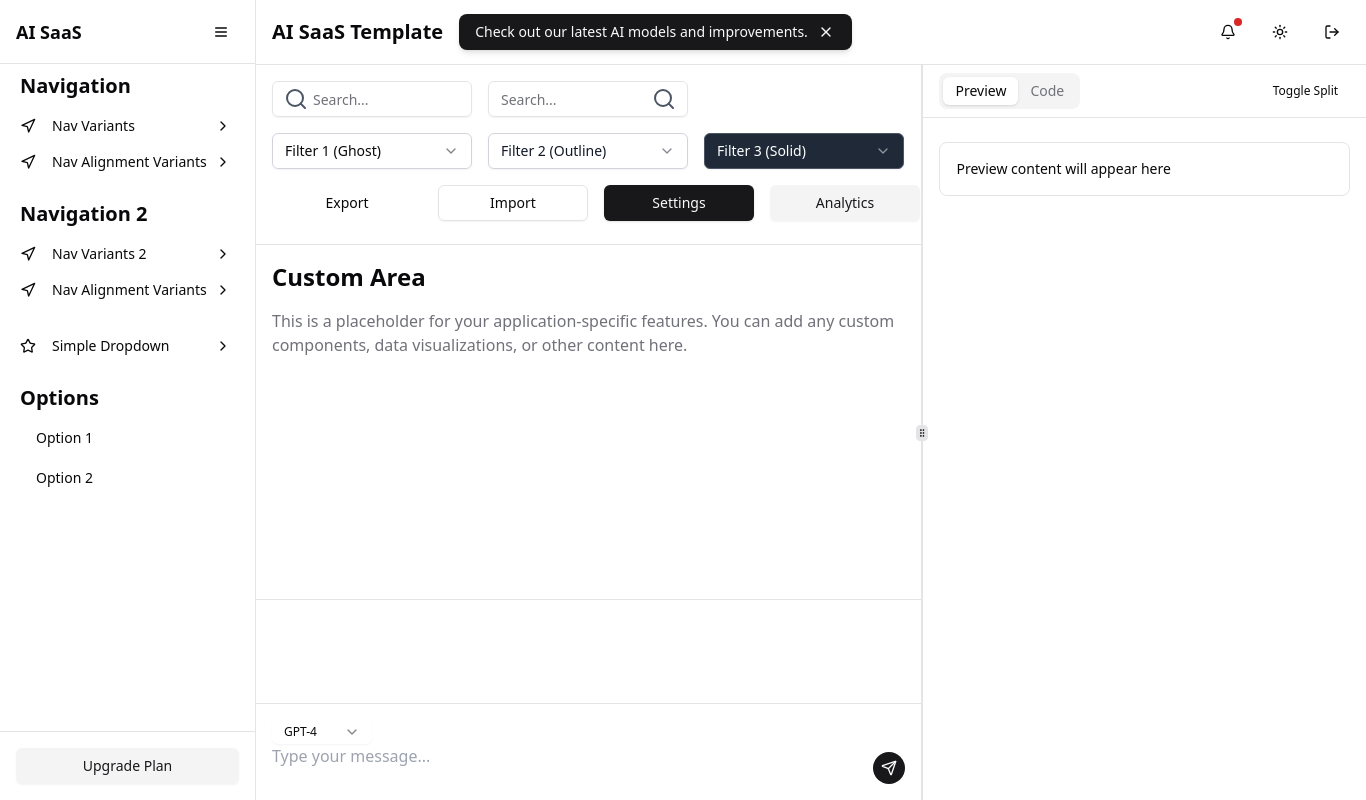
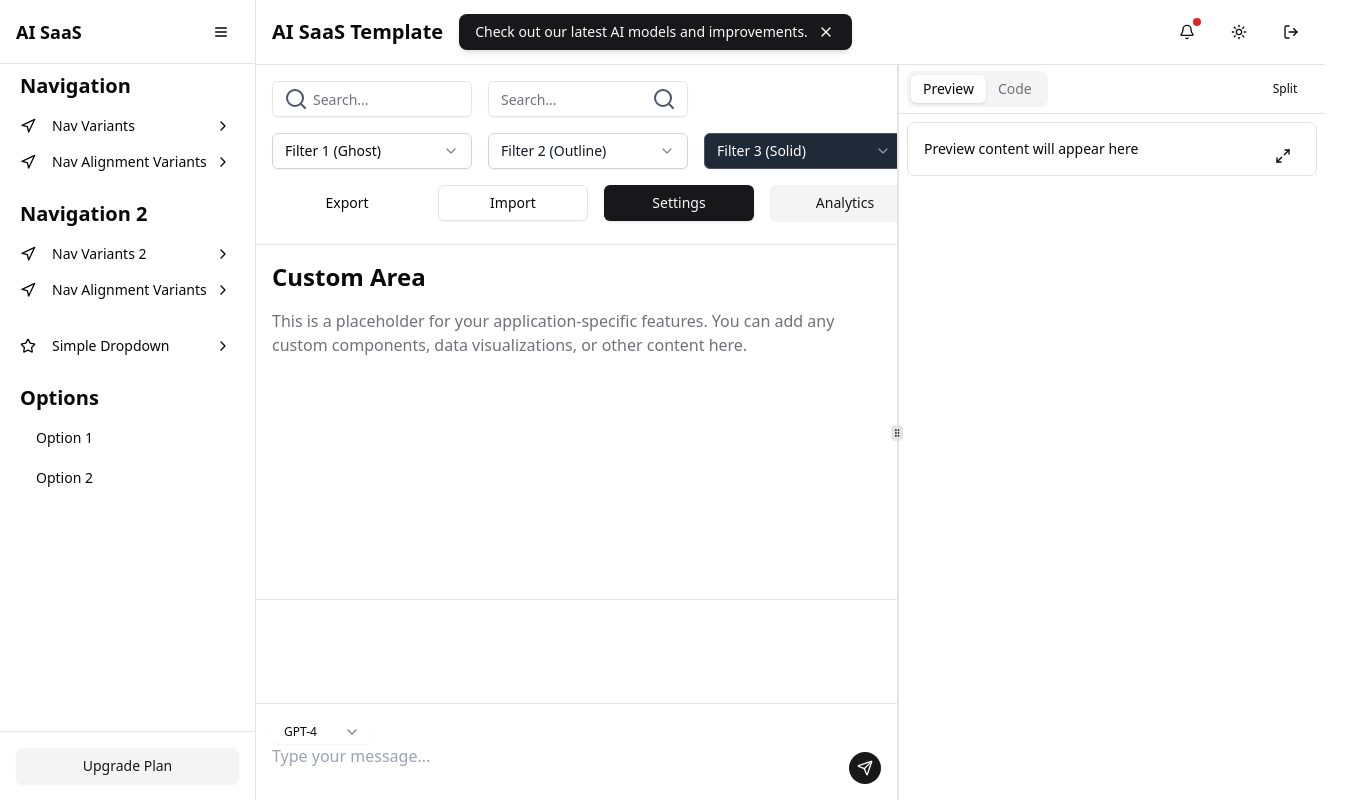
Before and after one commit to ahammadabdullah/saasify, a Next.js app: page / in a window 1280 px wide. Shown: the whole page, 1366 px wide, since content can reach past the window. Built offline with nearby package versions, Linux system fonts and the light colour scheme.

Commit message:
[feat] right panel

```diff
--- a/package.json
+++ b/package.json
@@ -28,12 +28,15 @@
     "react": "^18",
     "react-dom": "^18",
     "react-resizable-panels": "^2.1.7",
+    "react-split": "^2.0.14",
+    "react-syntax-highlighter": "^15.6.1",
     "tailwind-merge": "^2.5.5"
   },
   "devDependencies": {
     "@types/node": "^20",
     "@types/react": "^18",
     "@types/react-dom": "^18",
+    "@types/react-syntax-highlighter": "^15.5.13",
     "eslint": "^8",
     "eslint-config-next": "14.2.20",
     "postcss": "^8",
--- a/src/app/page.tsx
+++ b/src/app/page.tsx
@@ -44,7 +44,6 @@ export default function Page() {
               >
                 <Menu className="h-4 w-4" />
               </Button>
-              {/* Add any other mobile-specific controls here */}
             </div>
           )}
           <ResizablePanelGroup
--- a/src/components/providers/theme-provider.tsx
+++ b/src/components/providers/theme-provider.tsx
@@ -1,6 +1,5 @@
 "use client";
 
-import * as React from "react";
 import { ThemeProvider as NextThemesProvider } from "next-themes";
 
 type ThemeProviderProps = React.ComponentProps<typeof NextThemesProvider>;
--- a/src/components/right-panel.tsx
+++ b/src/components/right-panel.tsx
@@ -1,42 +1,85 @@
 "use client";
 
-import * as React from "react";
+import React, { useState } from "react";
 import { Button } from "@/components/ui/button";
 import { ScrollArea } from "@/components/ui/scroll-area";
-import { Tabs, TabsContent, TabsList, TabsTrigger } from "@/components/ui/tabs";
 
-export function RightPanel() {
+import { Minimize2, X } from "lucide-react";
+import { VerticalTabs } from "./right-panel/VerticalTabs";
+import { HorizontalTabs } from "./right-panel/HorizontalTabs";
+
+function ExpandedPreview({
+  content,
+  onClose,
+}: {
+  content: React.ReactNode;
+  onClose: () => void;
+}) {
   return (
-    <div className="h-full border-l">
-      <Tabs defaultValue="preview" className="h-full">
-        <div className="flex items-center justify-between border-b px-4 py-2">
-          <TabsList>
-            <TabsTrigger value="preview">Preview</TabsTrigger>
-            <TabsTrigger value="code">Code</TabsTrigger>
-          </TabsList>
-          <Button variant="ghost" size="sm" className="hidden sm:inline-flex">
-            Toggle Split
+    <div className="fixed inset-0 z-50 bg-background/80 backdrop-blur-sm flex items-center justify-center p-4">
+      <div className="relative w-full max-w-4xl h-[90vh] bg-background rounded-lg shadow-lg flex flex-col">
+        <div className="flex justify-between items-center p-4 border-b">
+          <h2 className="text-lg font-semibold">Expanded Preview</h2>
+          <Button variant="ghost" size="icon" onClick={onClose}>
+            <X className="h-4 w-4" />
           </Button>
         </div>
-        <TabsContent value="preview" className="h-[calc(100%-53px)]">
-          <ScrollArea className="h-full">
-            <div className="p-4">
-              <div className="rounded-lg border p-4">
-                <div className="text-sm">Preview content will appear here</div>
-              </div>
-            </div>
-          </ScrollArea>
-        </TabsContent>
-        <TabsContent value="code" className="h-[calc(100%-53px)]">
-          <ScrollArea className="h-full">
-            <div className="p-4">
-              <pre className="rounded-lg bg-muted p-4">
-                <code className="text-sm">{" // Code will appear here"}</code>
-              </pre>
-            </div>
-          </ScrollArea>
-        </TabsContent>
-      </Tabs>
+        <ScrollArea className="flex-grow p-6">
+          <div className="max-w-2xl mx-auto">{content}</div>
+        </ScrollArea>
+      </div>
     </div>
   );
 }
+export function RightPanel() {
+  const [isSplit, setIsSplit] = useState(false);
+  const [isExpanded, setIsExpanded] = useState(false);
+  const [activeTab, setActiveTab] = useState<"preview" | "code">("preview");
+
+  const previewContent = (
+    <div className="rounded-lg border p-4">
+      <div className="text-sm">Preview content will appear here</div>
+    </div>
+  );
+
+  const codeContent = `
+// Sample code
+function greeting(name) {
+  return \`Hello, \${name}!\`;
+}
+
+console.log(greeting('World'));
+`;
+
+  return (
+    <div className="h-full border-l flex flex-col">
+      <div className="flex-1 overflow-hidden">
+        {isSplit ? (
+          <VerticalTabs
+            setIsSplit={setIsSplit}
+            isSplit={isSplit}
+            previewContent={previewContent}
+            codeContent={codeContent}
+            onExpand={() => setIsExpanded(true)}
+          />
+        ) : (
+          <HorizontalTabs
+            setIsSplit={setIsSplit}
+            isSplit={isSplit}
+            activeTab={activeTab}
+            setActiveTab={(tab) => setActiveTab(tab as "preview" | "code")}
+            previewContent={previewContent}
+            codeContent={codeContent}
+            onExpand={() => setIsExpanded(true)}
+          />
+        )}
+      </div>
+      {isExpanded && (
+        <ExpandedPreview
+          content={previewContent}
+          onClose={() => setIsExpanded(false)}
+        />
+      )}
+    </div>
+  );
+}
--- /dev/null
+++ b/src/components/right-panel/CopyButton.tsx
@@ -0,0 +1,36 @@
+import React, { useState } from 'react'
+import { Button } from "@/components/ui/button"
+import { Check, Copy } from 'lucide-react'
+
+interface CopyButtonProps {
+  text: string
+}
+
+export function CopyButton({ text }: CopyButtonProps) {
+  const [isCopied, setIsCopied] = useState(false)
+
+  const copyToClipboard = async () => {
+    try {
+      await navigator.clipboard.writeText(text)
+      setIsCopied(true)
+      setTimeout(() => setIsCopied(false), 2000)
+    } catch (err) {
+      console.error('Failed to copy text: ', err)
+    }
+  }
+
+  return (
+    <Button
+      variant="outline"
+      size="icon"
+      className="absolute top-2 right-2 h-8 w-8"
+      onClick={copyToClipboard}
+    >
+      {isCopied ? (
+        <Check className="h-4 w-4" />
+      ) : (
+        <Copy className="h-4 w-4" />
+      )}
+    </Button>
+  )
+}
--- /dev/null
+++ b/src/components/right-panel/ExpandablePreview.tsx
@@ -0,0 +1,44 @@
+"use client";
+
+import React from "react";
+import { Maximize2 } from "lucide-react";
+import { Button } from "@/components/ui/button";
+import {
+  Tooltip,
+  TooltipContent,
+  TooltipProvider,
+  TooltipTrigger,
+} from "@/components/ui/tooltip";
+
+interface ExpandablePreviewProps {
+  content: React.ReactNode;
+  onExpand: () => void;
+}
+
+export function ExpandablePreview({
+  content,
+  onExpand,
+}: ExpandablePreviewProps) {
+  return (
+    <div className="relative w-full h-full flex items-center justify-center">
+      <div className="max-w-2xl w-full mx-auto">{content}</div>
+      <TooltipProvider>
+        <Tooltip>
+          <TooltipTrigger asChild>
+            <Button
+              variant="ghost"
+              size="icon"
+              className="absolute right-4 top-4"
+              onClick={onExpand}
+            >
+              <Maximize2 className="h-4 w-4" />
+            </Button>
+          </TooltipTrigger>
+          <TooltipContent>
+            <p>Expand preview</p>
+          </TooltipContent>
+        </Tooltip>
+      </TooltipProvider>
+    </div>
+  );
+}
--- /dev/null
+++ b/src/components/right-panel/HorizontalTabs.tsx
@@ -0,0 +1,78 @@
+"use client";
+
+import React from "react";
+import { Tabs, TabsContent, TabsList, TabsTrigger } from "@/components/ui/tabs";
+import { ScrollArea } from "@/components/ui/scroll-area";
+import { ExpandablePreview } from "./ExpandablePreview";
+import { CopyButton } from "./CopyButton";
+import { Prism as SyntaxHighlighter } from "react-syntax-highlighter";
+import { vscDarkPlus } from "react-syntax-highlighter/dist/esm/styles/prism";
+import { Button } from "../ui/button";
+
+interface HorizontalTabsProps {
+  activeTab: string;
+  setActiveTab: (tab: string) => void;
+  previewContent: React.ReactNode;
+  codeContent: string;
+  onExpand: () => void;
+  setIsSplit?: (isSplit: boolean) => void;
+  isSplit?: boolean;
+}
+
+export function HorizontalTabs({
+  activeTab,
+  setActiveTab,
+  previewContent,
+  codeContent,
+  onExpand,
+  setIsSplit,
+  isSplit,
+}: HorizontalTabsProps) {
+  return (
+    <Tabs
+      value={activeTab}
+      onValueChange={setActiveTab}
+      className="h-full flex flex-col"
+    >
+      <div className="flex items-center justify-between border-b px-2 py-1">
+        <TabsList>
+          <TabsTrigger value="preview">Preview</TabsTrigger>
+          <TabsTrigger value="code">Code</TabsTrigger>
+        </TabsList>
+        <div className="flex items-center justify-between px-2 py-1">
+          <div className="flex-1" />
+          <Button
+            variant="ghost"
+            size="sm"
+            onClick={() => setIsSplit && setIsSplit(!isSplit)}
+          >
+            {isSplit ? "Merge" : "Split"}
+          </Button>
+        </div>
+      </div>
+      <div className="flex-1 overflow-hidden">
+        <TabsContent value="preview" className="h-full m-0">
+          <ScrollArea className="h-full">
+            <div className="p-2">
+              <ExpandablePreview content={previewContent} onExpand={onExpand} />
+            </div>
+          </ScrollArea>
+        </TabsContent>
+        <TabsContent value="code" className="h-full m-0">
+          <ScrollArea className="h-full">
+            <div className="p-2 relative">
+              <CopyButton text={codeContent} />
+              <SyntaxHighlighter
+                language="javascript"
+                style={vscDarkPlus}
+                showLineNumbers
+              >
+                {codeContent}
+              </SyntaxHighlighter>
+            </div>
+          </ScrollArea>
+        </TabsContent>
+      </div>
+    </Tabs>
+  );
+}
--- /dev/null
+++ b/src/components/right-panel/VerticalTabs.tsx
@@ -0,0 +1,92 @@
+"use client";
+
+import React from "react";
+import Split from "react-split";
+import { ScrollArea } from "@/components/ui/scroll-area";
+import { ExpandablePreview } from "./ExpandablePreview";
+import { CopyButton } from "./CopyButton";
+import { Prism as SyntaxHighlighter } from "react-syntax-highlighter";
+import { vscDarkPlus } from "react-syntax-highlighter/dist/esm/styles/prism";
+import {
+  ResizableHandle,
+  ResizablePanel,
+  ResizablePanelGroup,
+} from "../ui/resizable";
+import { Button } from "../ui/button";
+
+interface VerticalTabsProps {
+  previewContent: React.ReactNode;
+  codeContent: string;
+  onExpand: () => void;
+  setIsSplit?: (isSplit: boolean) => void;
+  isSplit?: boolean;
+}
+
+export function VerticalTabs({
+  previewContent,
+  codeContent,
+  onExpand,
+  setIsSplit,
+  isSplit,
+}: VerticalTabsProps) {
+  return (
+    <Split
+      sizes={[50, 50]}
+      minSize={50}
+      expandToMin={false}
+      gutterSize={10}
+      gutterAlign="center"
+      snapOffset={30}
+      dragInterval={1}
+      direction="vertical"
+      cursor="row-resize"
+      className="h-full flex flex-col"
+    >
+      <ResizablePanelGroup direction="vertical" className="flex-1">
+        <ResizablePanel defaultSize={50}>
+          <div className="flex flex-col min-h-[50px] overflow-hidden">
+            <div className="border-b  flex justify-between">
+              <div className=" font-medium px-2 py-1">Preview</div>
+              <div className="flex items-center justify-between ">
+                <div className="flex-1" />
+                <Button
+                  variant="ghost"
+                  size="sm"
+                  onClick={() => setIsSplit && setIsSplit(!isSplit)}
+                >
+                  {isSplit ? "Merge" : "Split"}
+                </Button>
+              </div>
+            </div>
+            <ScrollArea className="flex-1">
+              <div className="p-2">
+                <ExpandablePreview
+                  content={previewContent}
+                  onExpand={onExpand}
+                />
+              </div>
+            </ScrollArea>
+          </div>
+        </ResizablePanel>
+        <ResizableHandle withHandle />
+        <ResizablePanel defaultSize={50}>
+          <div className="flex flex-col min-h-[50px] overflow-hidden">
+            <div className="border-b px-2 py-1 font-medium">Code</div>
+            <ScrollArea className="flex-1">
+              <div className="p-2 relative">
+                <CopyButton text={codeContent} />
+                <SyntaxHighlighter
+                  language="javascript"
+                  style={vscDarkPlus}
+                  showLineNumbers
+                >
+                  {codeContent}
+                </SyntaxHighlighter>
+              </div>
+            </ScrollArea>
+          </div>
+        </ResizablePanel>
+      </ResizablePanelGroup>
+    </Split>
+  );
+}
```
Also changed, not shown: 1 other file (tests, documents, lock files or other folders).
